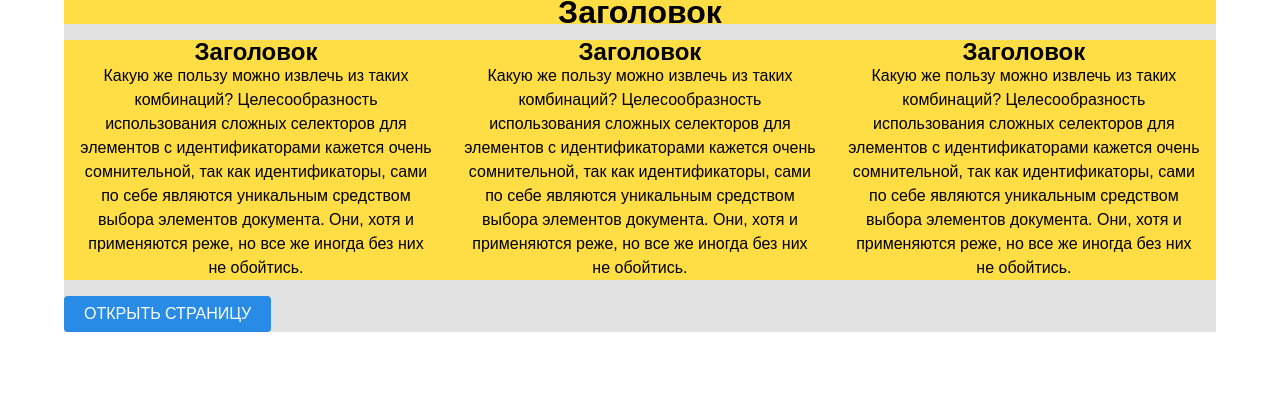
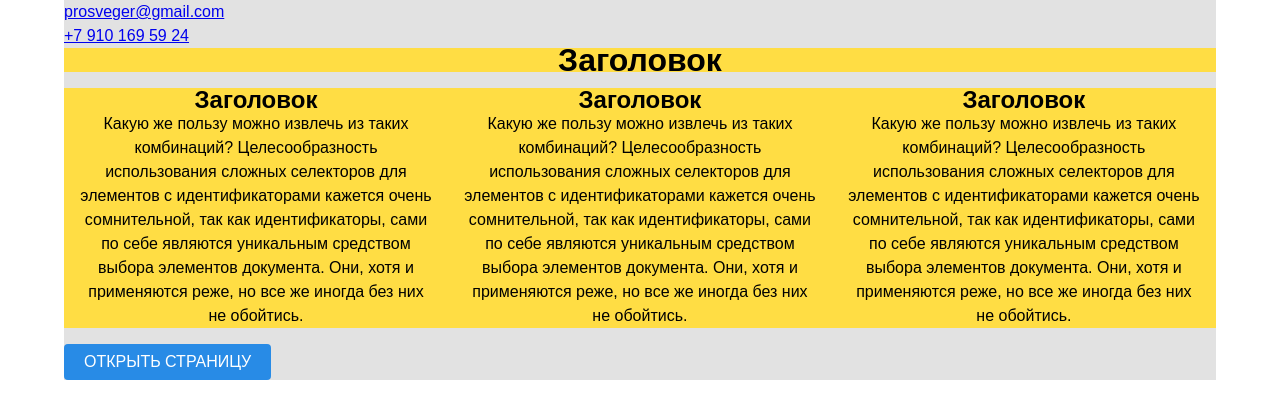
Before and after one commit to Prosveger/adaptive, a plain HTML site: page index.html in a window 1280 px wide. Drawn offline with Linux system fonts and the light colour scheme.

Commit message:
добавил хэдер с ссылками на картинки

```diff
--- a/index.html
+++ b/index.html
@@ -20,6 +20,15 @@
 
 </head>
 <body>
+	 <header class="page-header">
+      <div class="container">
+        <div>
+          <a class="header-email" href="mailto:prosveger@gmail.com">prosveger@gmail.com</a>
+        </div>
+        <div>
+          <a class="header-phone" href="tel:+79104695924">+7 910 169 59 24</a>
+        </div>
+    </header>
     <div class="container">
        <div class="row">
         <div class="cols col-12">
```
